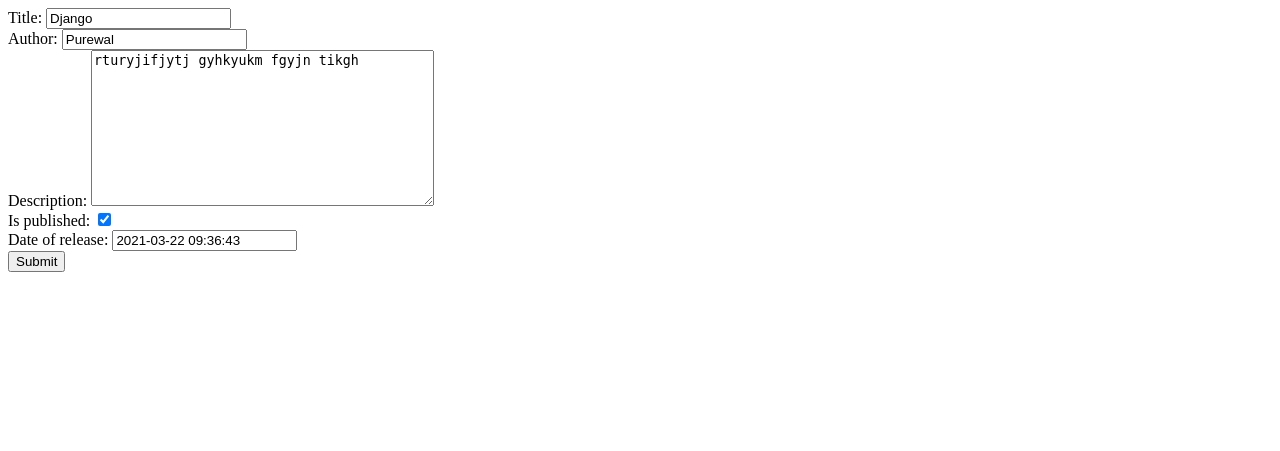
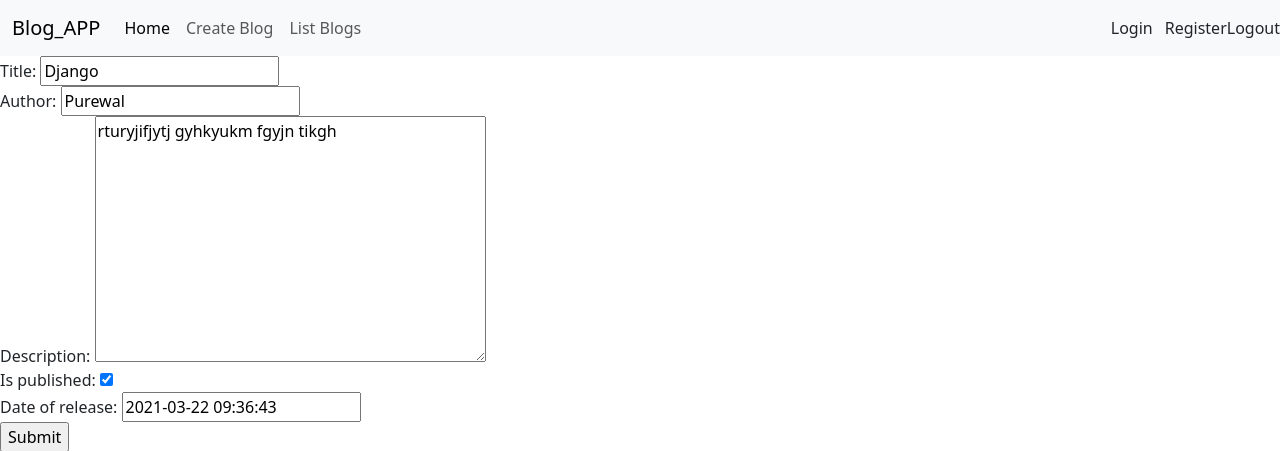
Before and after one commit to arshdeep-s-purewal/Django-Project, a Django app: page /blogs/6/edit/ in a window 1280 px wide. Shown: the top 451 px of the page. Run offline with Django 4.2, Linux system fonts and the light colour scheme; data comes from the database, SQL or seed files in the repository.

Commit message:
class views

```diff
--- a/mysite/blog/forms.py
+++ b/mysite/blog/forms.py
@@ -18,23 +18,23 @@ class CreateNewUserForm(forms.ModelForm):
 
 
 
-from django import forms
-from django.contrib.auth.forms import UserCreationForm
-from django.contrib.auth.models import User
+# from django import forms
+# from django.contrib.auth.forms import UserCreationForm
+# from django.contrib.auth.models import User
 
 
-# Create your forms here.
+# # Create your forms here.
 
-class NewUserForm(UserCreationForm):
-	email = forms.EmailField(required=True)
+# class NewUserForm(UserCreationForm):
+# 	email = forms.EmailField(required=True)
 
-	class Meta:
-		model = User
-		fields = ("username", "email", "password1", "password2")
+# 	class Meta:
+# 		model = User
+# 		fields = ("username", "email", "password1", "password2")
 
-	def save(self, commit=True):
-		user = super(NewUserForm, self).save(commit=False)
-		user.email = self.cleaned_data['email']
-		if commit:
-			user.save()
-		return user
+# 	def save(self, commit=True):
+# 		user = super(NewUserForm, self).save(commit=False)
+# 		user.email = self.cleaned_data['email']
+# 		if commit:
+# 			user.save()
+# 		return user
--- a/mysite/blog/models.py
+++ b/mysite/blog/models.py
@@ -10,3 +10,8 @@ class Blog(models.Model):
 
     def __str__(self):
         return self.title
+
+    class Meta:
+        permissions = (
+                ("can_publish", "To publish a blog"),
+                )
--- a/mysite/blog/views.py
+++ b/mysite/blog/views.py
@@ -4,9 +4,10 @@ from blog.forms import BlogForm, CreateNewUserForm
 from blog.models import Blog
 from django.contrib.auth.models import User
 from django.contrib import messages
-from .forms import NewUserForm
+# from .forms import NewUserForm
 from django.contrib.auth import login,authenticate,logout
 from django.contrib.auth.decorators import login_required, permission_required
+from django.views import View
 
 
 def index_page(request):
@@ -16,6 +17,7 @@ def index_page(request):
 def create_blog(request):
     form = BlogForm()
     if request.method == 'POST':
+        # import pdb;pdb.set_trace()
         form = BlogForm(request.POST)
         if form.is_valid():
             blog = form.save()
@@ -24,11 +26,29 @@ def create_blog(request):
             return redirect('/blogs/list')
     return render(request, 'create.html',{'form':form})
 
+class BlogView(View):
+    form = BlogForm()
+    def get(self,request):
+        form = BlogForm(request.POST)
+        return render(request, 'create.html', {'form':form})
+
+    def post(self, request):
+        if request.user.is_authenticated and request.user.has_perm('blog.add_blog'):
+            form = BlogForm(request.POST)
+            if form.is_valid():
+                form.save()
+                return redirect('list_blogs')
+            return render(request, 'create.html', {'form':form})
+
 
 def list_blogs(request):
     blog = Blog.objects.all()
     return render(request, 'list.html',{'blogs':blog})
 
+class BlogList(View):
+    def get(self, request):
+        blog = Blog.objects.all()
+        return render(request, 'list.html', {'blogs':blog})
 
 def delete_blog(request, **kwargs):
     error_message = ""
--- a/mysite/mysite/urls.py
+++ b/mysite/mysite/urls.py
@@ -16,13 +16,15 @@ Including another URLconf
 from django.contrib import admin
 from django.urls import path
 from django.views.decorators.csrf import csrf_exempt
-from blog.views import create_blog, list_blogs, delete_blog, update_blog, create_new_user, index_page, login_user,logout_user
+from blog.views import create_blog, list_blogs, delete_blog, update_blog, create_new_user, index_page, login_user,logout_user, BlogView, BlogList
 from apna_bazaar.views import add_product,show_products, show_product_detail, add_to_cart,remove_from_cart
 urlpatterns = [
     path('', index_page,name='index'),
     path('admin/', admin.site.urls),
-    path('blogs/create',csrf_exempt(create_blog),name='create_blog'),
-    path('blogs/list', list_blogs, name='list_blogs'),
+    path('blogs/create',BlogView.as_view(),name='create_blog'),
+    # path('blogs/create',csrf_exempt(create_blog),name='create_blog'),
+    # path('blogs/list', list_blogs, name='list_blogs'),
+    path('blogs/list', BlogList.as_view(), name='list_blogs'),
     path('blogs/<int:pk>/delete/', delete_blog, name='delete_blogs'),
     path('blogs/<int:pk>/edit/', update_blog,name='edit_blog'),
 
--- a/mysite/templates/create.html
+++ b/mysite/templates/create.html
@@ -1,20 +1,8 @@
-<!-- <div id = "output">
-    <form method = "GET"  >
-        {%csrf_token%}
-        {{form}}
-        <input type = "text" id="num1" name = "num1" value="" />
-        <input type = "text" id="num2" name = "num2" value=""/>
-        <input type = "submit" name="add" value="+" />
-        <input type = "submit" name="sub" value="-" />
-        <input type = "submit" name="mul" value="*" />
-        <input type = "submit" name="div" value="/" />
-    </form>
-</div>
-<!-- {{result}} -->
-<!-- <h1>Output:- {{result}}</h1> -->
-
+{% extends 'index.html'%}
+{% block content %}
 <form action="" method="post">
     {%csrf_token%}
     {{form.as_div}}
     <input type="submit" name = 'submit'>
 </form>
+{% endblock %}
--- a/mysite/templates/index.html
+++ b/mysite/templates/index.html
@@ -17,7 +17,7 @@
           <div class="collapse navbar-collapse" id="navbarNav">
             <ul class="navbar-nav">
               <li class="nav-item">
-                <a class="nav-link active" aria-current="page" href="#">Home</a>
+                <a class="nav-link active" aria-current="page" href="{% url 'index' %}">Home</a>
               </li>
               <li class="nav-item">
                 <a class="nav-link" href="{% url 'create_blog' %}">Create Blog</a>
--- a/mysite/templates/list.html
+++ b/mysite/templates/list.html
@@ -1,3 +1,5 @@
+{% extends 'index.html'%}
+{% block content %}
 <div>
     {% if error_message %}
     <p style="color:red">{{error_message}}</p>
@@ -11,3 +13,4 @@
         <p style = "color:orange;">Blogs table is empty.</p> <a href="/blogs/create">Create Blog</a>
     {% endfor %}
 </div>
+{% endblock %}
--- a/mysite/templates/register.html
+++ b/mysite/templates/register.html
@@ -19,7 +19,7 @@
 		<br>
 		<button class="btn btn-primary" type="submit">Register</button>
 	</form>
-	<p class="text-center">If you already have an account, <a href="/login">login</a> instead.</p>
+	<p class="text-center">If you already have an account, <a href="/blogs/login">login</a> instead.</p>
 </div>
 
 {% endblock %}
```
Also changed, not shown: mysite/apna_bazaar/migrations/0002_rename_name_apnabazaar_name_and_more.py (added), mysite/blog/migrations/0004_alter_blog_options.py (added), mysite/db.sqlite3.
